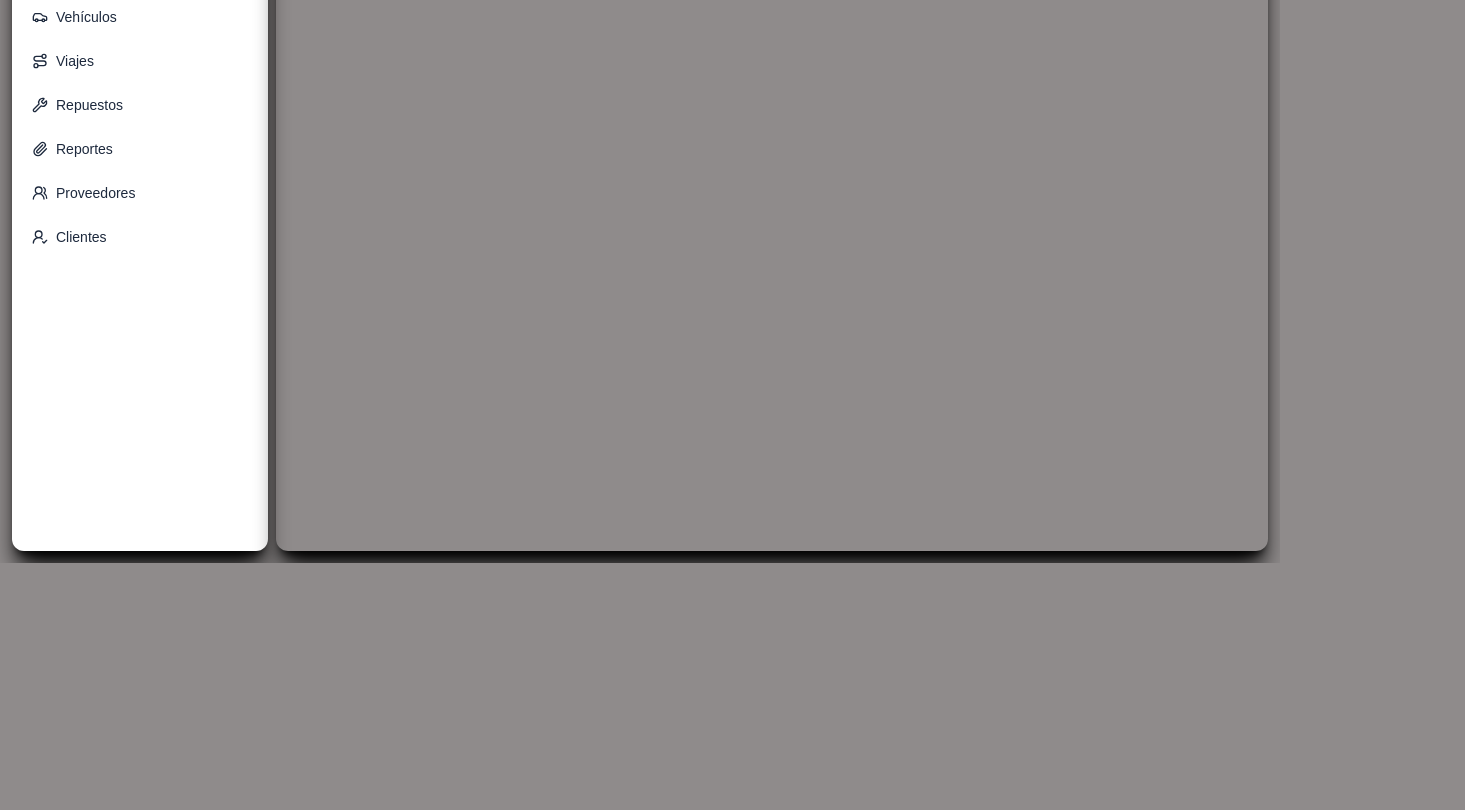
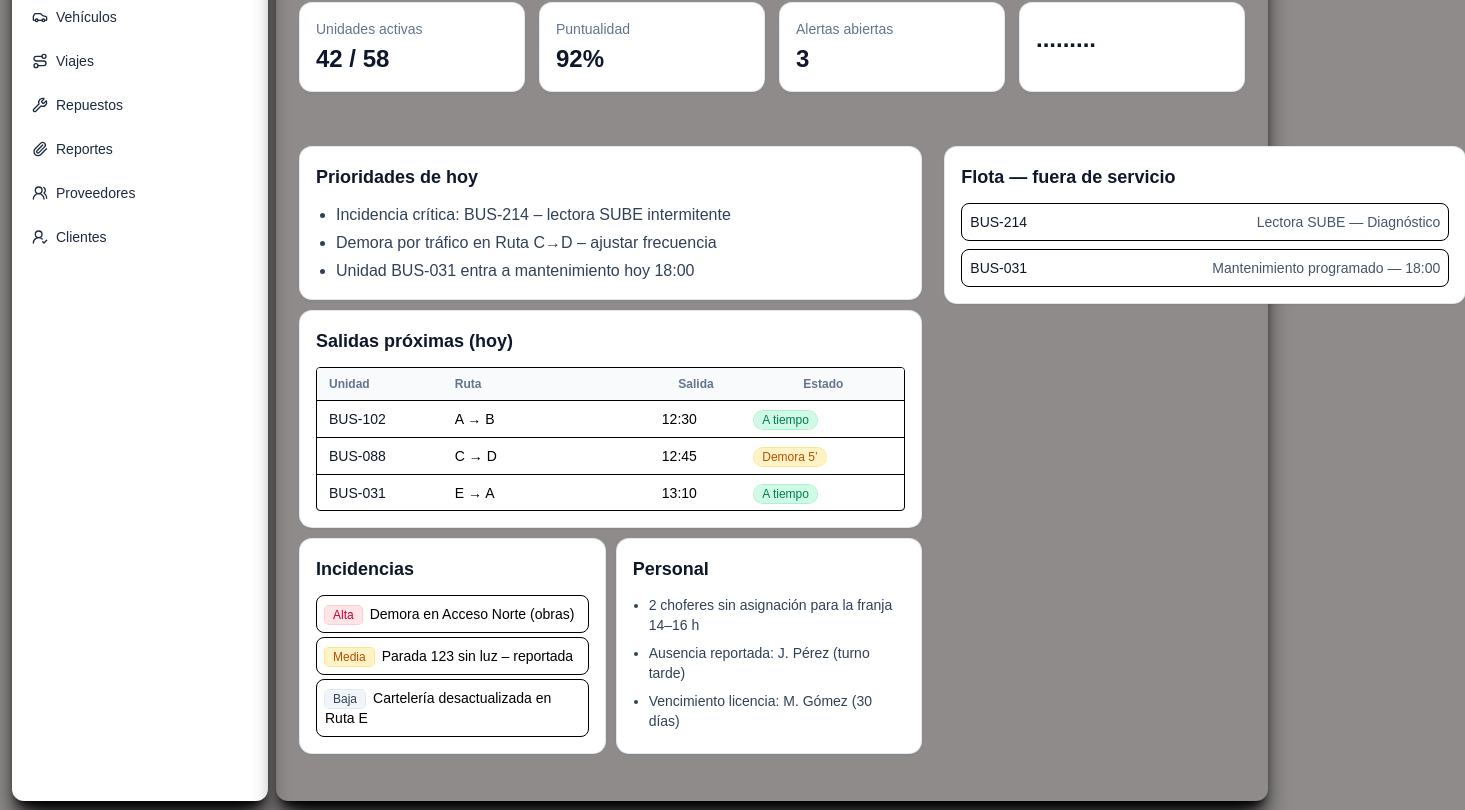
Before and after one commit to LucasV03/sistemas, a Next.js app: page / in a window 1280 px wide. Shown: the part 237-1047 px from the top of the page, 1465 px wide, since content can reach past the window. Before the commit the page ends 800 px from the top, so only its background shows below. Built offline with nearby package versions, Linux system fonts and the light colour scheme; no server answers.

Commit message:
home diseño

```diff
--- a/src/app/page.tsx
+++ b/src/app/page.tsx
@@ -4,7 +4,188 @@ import { useQuery, useMutation } from "convex/react";
 import { api } from "../../convex/_generated/api";
 import { useState } from "react";
 
+import Image from "next/image";
+
 export default function Home() {
+  // --- Mock estático (reemplazar luego) ---
+  const KPIS = [
+    { label: "Unidades activas", value: "42 / 58" },
+    { label: "Puntualidad", value: "92%" },
+    { label: "Alertas abiertas", value: "3" },
+    { label: "", value: "........." },
+
+  ];
+
+  const PRIORIDADES = [
+    "Incidencia crítica: BUS-214 – lectora SUBE intermitente",
+    "Demora por tráfico en Ruta C→D – ajustar frecuencia",
+    "Unidad BUS-031 entra a mantenimiento hoy 18:00",
+  ];
+
+  const VIAJES_HOY = [
+    { unidad: "BUS-102", ruta: "A → B", salida: "12:30", estado: "A tiempo" },
+    { unidad: "BUS-088", ruta: "C → D", salida: "12:45", estado: "Demora 5’" },
+    { unidad: "BUS-031", ruta: "E → A", salida: "13:10", estado: "A tiempo" },
+    { unidad: "BUS-214", ruta: "B → C", salida: "13:30", estado: "Reasignado" },
+    { unidad: "BUS-131", ruta: "Terminal → Norte", salida: "13:45", estado: "A tiempo" },
+    { unidad: "BUS-077", ruta: "Sur → Centro", salida: "14:00", estado: "Demora 10’" },
+  ];
+
+  const FUERA_SERVICIO = [
+    { unidad: "BUS-214", motivo: "Lectora SUBE", estado: "Diagnóstico" },
+    { unidad: "BUS-031", motivo: "Mantenimiento programado", estado: "18:00" },
+  ];
+
+  const INCIDENCIAS = [
+    { sev: "Alta", texto: "Demora en Acceso Norte (obras)" },
+    { sev: "Media", texto: "Parada 123 sin luz – reportada" },
+    { sev: "Baja", texto: "Cartelería desactualizada en Ruta E" },
+  ];
+
+  const PERSONAL = [
+    "2 choferes sin asignación para la franja 14–16 h",
+    "Ausencia reportada: J. Pérez (turno tarde)",
+    "Vencimiento licencia: M. Gómez (30 días)",
+  ];
 
 
+  return (
+    <main className=" space-y-14">
+      {/* Encabezado */}
+      <header className="shadow-xl/10 rounded-xl bg-slate-100 text-center">
+        <h1 className="text-3xl font-bold text-slate-900">Panel operativo</h1>
+        <p className="text-slate-950">Estado actual de flota, viajes e incidencias</p>
+      </header>
+
+      {/* KPIs */}
+      <section className="grid grid-cols-1 gap-4 sm:grid-cols-2 lg:grid-cols-4">
+        {KPIS.map((k) => (
+          <div key={k.label} className="rounded-xl bg-white p-4 ring-1 ring-slate-200 shadow">
+            <div className="text-sm text-slate-500">{k.label}</div>
+            <div className="mt-1 text-2xl font-semibold text-slate-900">{k.value}</div>
+          </div>
+        ))}
+      </section>
+
+      {/* Dos columnas principales */}
+      <section className="grid gap-6 xl:grid-cols-3 ">
+        {/* Columna grande */}
+        <div className="xl:col-span-2 space-y-3 ">
+          {/* Prioridades */}
+          <Card title="Prioridades de hoy">
+            <ul className="list-disc pl-5 space-y-1 text-slate-700">
+              {PRIORIDADES.map((t, i) => <li key={i}>{t}</li>)}
+            </ul>
+          </Card>
+
+          {/* Salidas próximas */}
+          <Card title="Salidas próximas (hoy)">
+            <div className="max-h-36 overflow-y-auto rounded border">
+              <table className="min-w-full text-sm">
+                <thead className="sticky top-0 bg-slate-50 text-slate-500 text-xs">
+                  <tr>
+                    <th className="px-3 py-2 text-left">Unidad</th>
+                    <th className="px-3 py-2 text-left">Ruta</th>
+                    <th className="px-3 py-2">Salida</th>
+                    <th className="px-3 py-2">Estado</th>
+                  </tr>
+                </thead>
+                <tbody>
+                  {VIAJES_HOY.map((v, i) => (
+                    <tr key={i} className="border-t">
+                      <td className="px-3 py-2 font-medium text-slate-900">{v.unidad}</td>
+                      <td className="px-3 py-2">{v.ruta}</td>
+                      <td className="px-3 py-2">{v.salida}</td>
+                      <td className="px-3 py-2">
+                        <span className={[
+                          "rounded-full px-2 py-0.5 text-xs",
+                          v.estado.includes("Demora") ? "bg-amber-100 text-amber-700 ring-1 ring-amber-200" :
+                          v.estado.includes("Reasignado") ? "bg-slate-100 text-slate-700 ring-1 ring-slate-200" :
+                          "bg-emerald-100 text-emerald-700 ring-1 ring-emerald-200"
+                        ].join(" ")}>{v.estado}</span>
+                      </td>
+                    </tr>
+                  ))}
+                </tbody>
+              </table>
+            </div>
+          </Card>
+
+
+
+            {/* Incidencias y Personal lado a lado, debajo de Salidas próximas */}
+            <div className="grid grid-cols-1 md:grid-cols-2 gap-3">
+              <Card title="Incidencias" className="h-full">
+                <ul className="space-y-1 text-sm">
+                  {INCIDENCIAS.map((i, idx) => (
+                    <li key={idx} className="rounded-lg border p-2">
+                      <span
+                        className={[
+                          "mr-2 rounded px-2 py-0.5 text-xs",
+                          i.sev === "Alta"
+                            ? "bg-rose-100 text-rose-700 ring-1 ring-rose-200"
+                            : i.sev === "Media"
+                            ? "bg-amber-100 text-amber-700 ring-1 ring-amber-200"
+                            : "bg-slate-100 text-slate-700 ring-1 ring-slate-200",
+                        ].join(" ")}
+                      >
+                        {i.sev}
+                      </span>
+                      {i.texto}
+                    </li>
+                  ))}
+                  {INCIDENCIAS.length === 0 && (
+                    <li className="text-slate-500">Sin incidencias.</li>
+                  )}
+                </ul>
+              </Card>
+
+              <Card title="Personal" className="h-full">
+                <ul className="list-disc pl-4 space-y-2 text-sm text-slate-700">
+                  {PERSONAL.map((t, i) => (
+                    <li key={i}>{t}</li>
+                  ))}
+                </ul>
+              </Card>
+            </div>
+
+
+
+
+        </div>
+
+        {/* Columna lateral */}
+        <div className="space-y-12  w-130 ">
+          <Card title="Flota — fuera de servicio">
+            <ul className="space-y-2 text-sm">
+              {FUERA_SERVICIO.map((u) => (
+                <li key={u.unidad} className="flex justify-between rounded-lg border p-2">
+                  <span className="font-medium text-slate-900">{u.unidad}</span>
+                  <span className="text-slate-600">{u.motivo} — {u.estado}</span>
+                </li>
+              ))}
+              {FUERA_SERVICIO.length === 0 && <li className="text-slate-500">Sin novedades.</li>}
+            </ul>
+          </Card>
+
+
+        </div>
+
+
+      </section>
+    </main>
+  );
 }
+
+function Card({ title, children, className = "" }:{
+  title: string; children: React.ReactNode; className?: string
+}) {
+  return (
+    <section className={`rounded-xl bg-white p-4 ring-1 ring-slate-200 shadow ${className}`}>
+      <div className="mb-3">
+        <h2 className="text-lg font-semibold text-slate-900">{title}</h2>
+      </div>
+      {children}
+    </section>
+  );
+}
```
